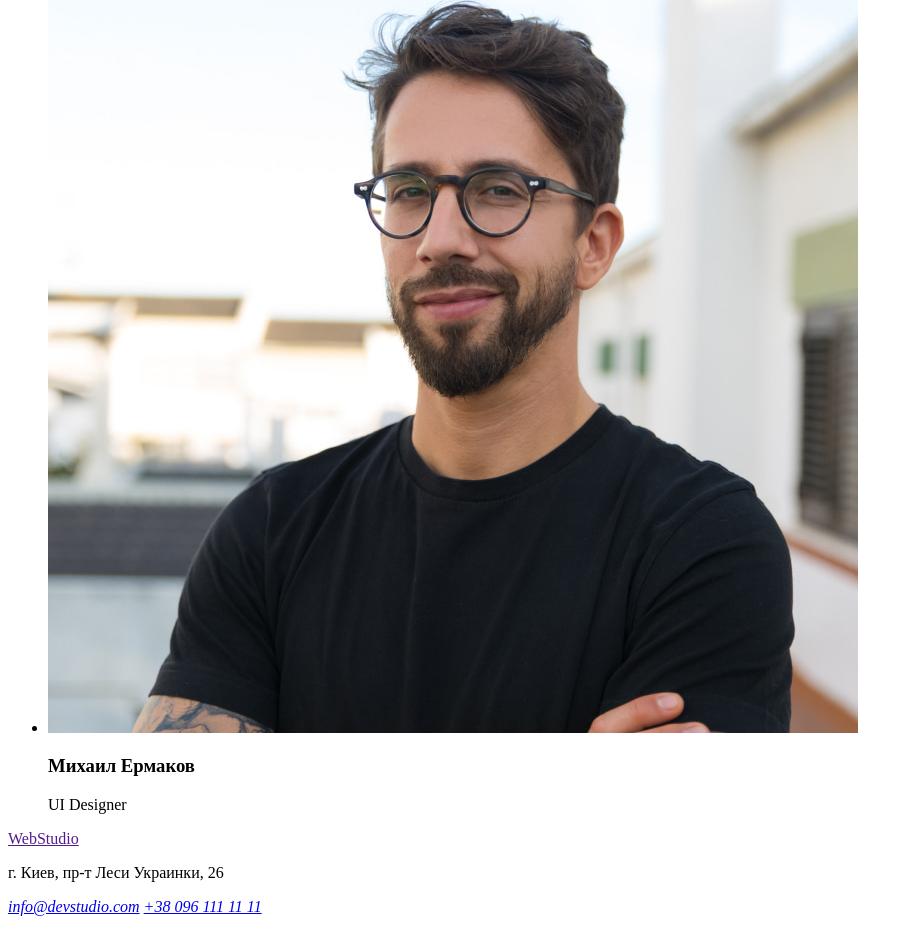
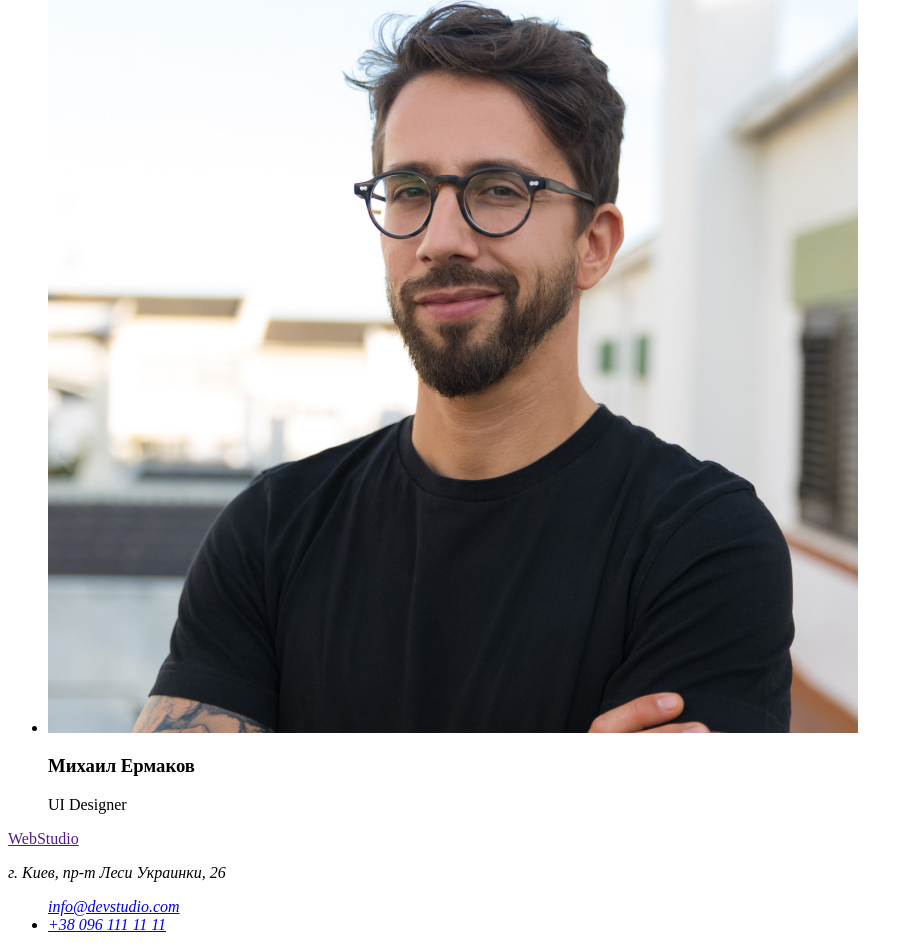
Before and after one commit to KvitkaVita/goit-markup-hw-01, a plain HTML site: page index.html in a window 1280 px wide. Shown: the part 4304-5254 px from the top of the page, without its empty margins (0-913 px from the left). Before the commit the page ends 5228 px from the top, so only its background shows below. Drawn offline with Linux system fonts and the light colour scheme.

Commit message:
переносить p в address

```diff
--- a/index.html
+++ b/index.html
@@ -100,10 +100,12 @@
     <!-- Футер -->
     <footer>
       <a href="" lang="en">WebStudio</a>
-      <p>г. Киев, пр-т Леси Украинки, 26</p>
       <address>
-        <a href="info@devstudio.com">info@devstudio.com</a>
-        <a href="tel:+380961111111">+38 096 111 11 11</a>
+        <p>г. Киев, пр-т Леси Украинки, 26</p>
+        <ul>
+          <a href="info@devstudio.com">info@devstudio.com</a></li>
+          <li><a href="tel:+380961111111">+38 096 111 11 11</a></li>
+      </ul>
       </address>
     </footer>
   </body>
```
